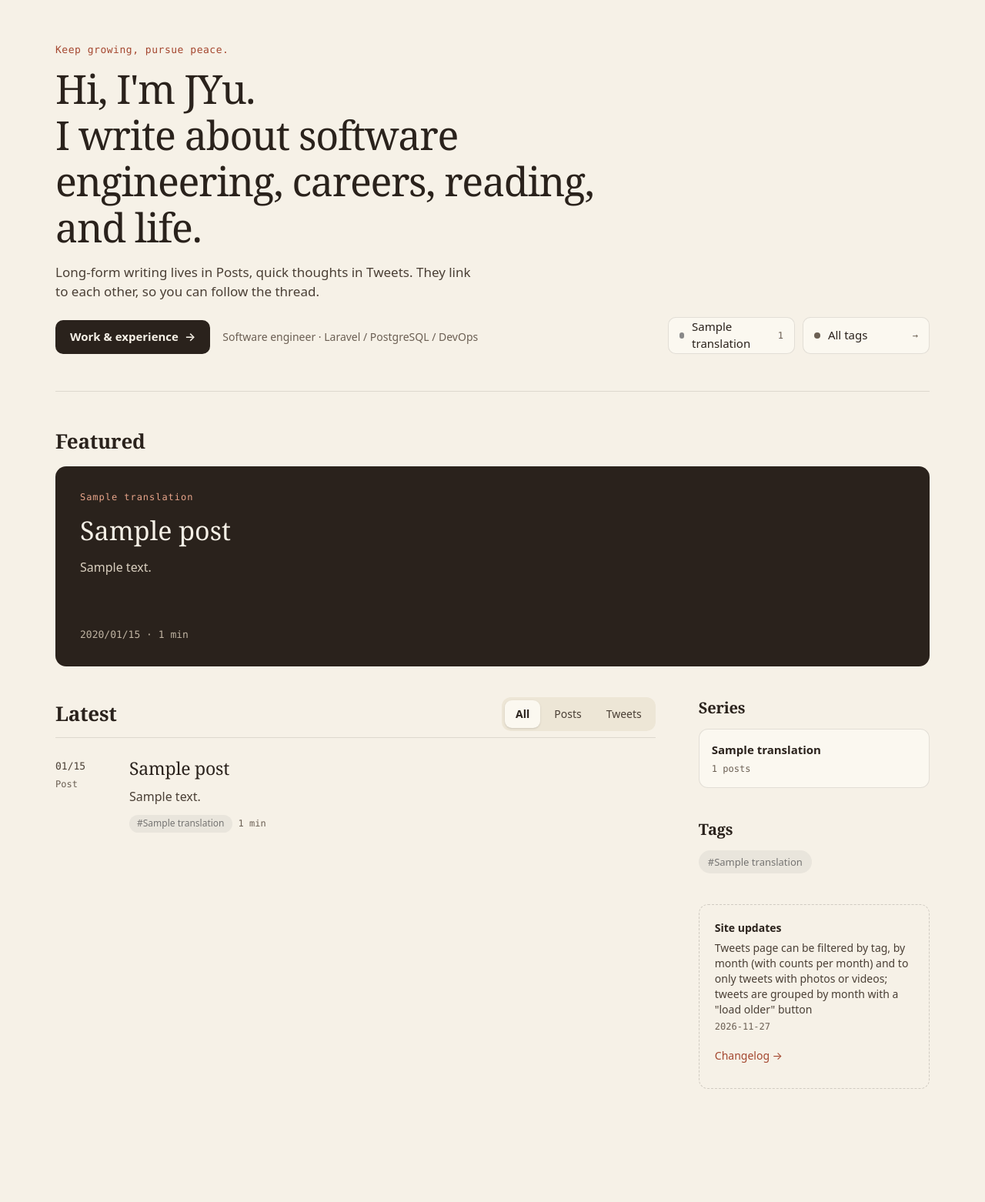
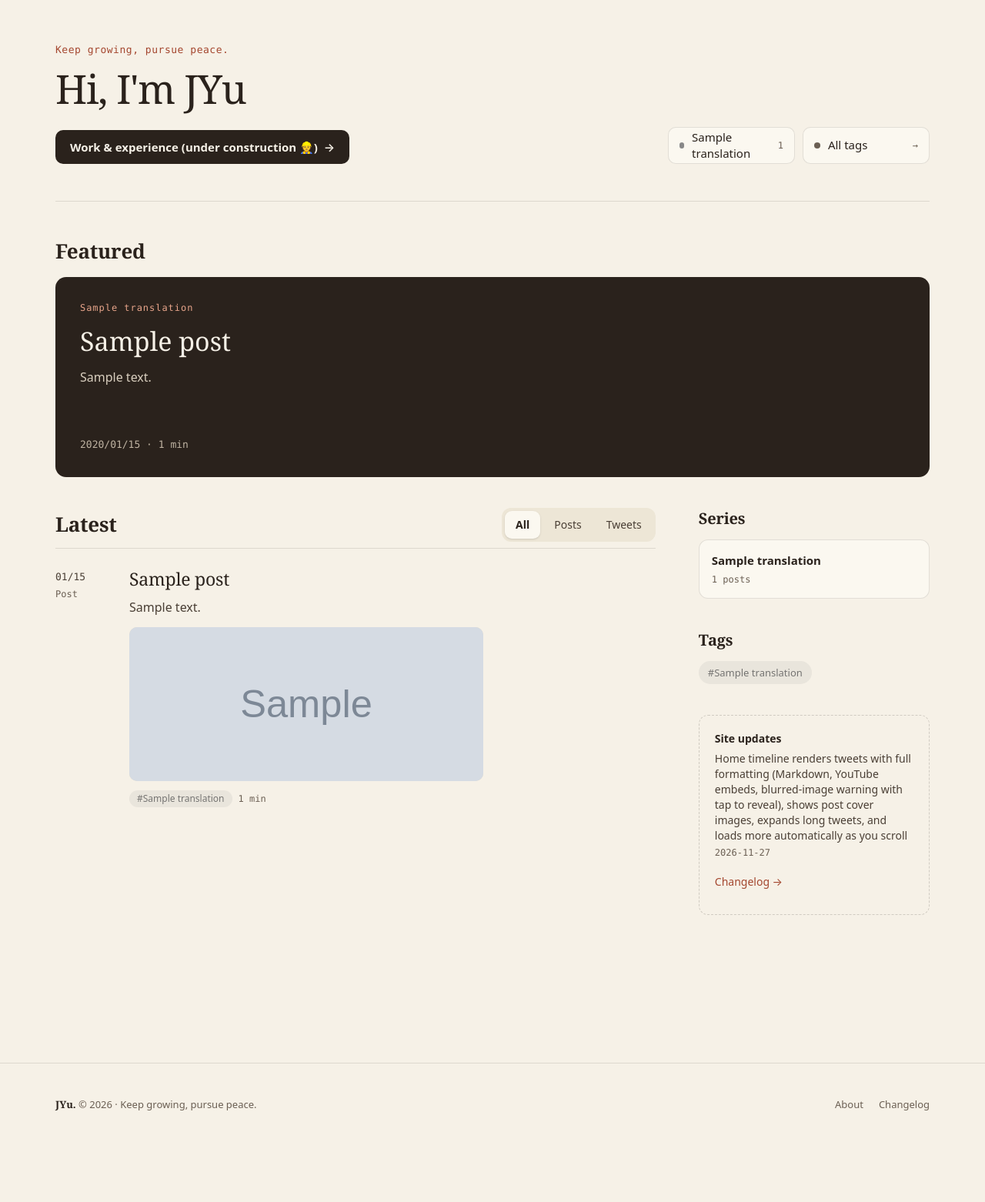
Before and after one commit to JYu1999/new-jyu-notes, a Laravel app: page /en in a window 1280 px wide. Shown: the part 69-1631 px from the top of the page at 77% size. After the commit the page ends 1513 px from the top, so only its background shows below. Run offline with Laravel 12, Linux system fonts and the light colour scheme; tables that the repository leaves empty hold one stand-in row (values such as "Sample post"); grey boxes marked "Sample" are stand-in pictures; style sheets or scripts are compiled from the project's sources; parts of the project's set-up code (start-up, migrations or seed data) failed here and were passed over.

Commit message:
JYU-534: 首頁回饋修正（介紹文字、最新時間軸）
- 介紹只保留「嗨，我是 JYu」，移除說明段落與職稱；按鈕改為「作品與經歷（施工中👷）」
- 最新：碎念以 Markdown 呈現（YouTube 嵌入、照片、敏感圖片模糊警示與點擊移除）
- 碎念超過 500 字先收合，可「展開全文」；文章顯示封面圖
- 捲到底自動載入更多（按鈕保留為後備）
- 媒體區塊抽成 tweet-media-grid partial 共用

Co-Authored-By: Claude Opus 5.5 <noreply@anthropic.com>

```diff
--- a/app/Http/Controllers/Public/HomeController.php
+++ b/app/Http/Controllers/Public/HomeController.php
@@ -18,6 +18,9 @@ class HomeController extends Controller
     public const FEED_PAGE_SIZE = 10;
 
     public const FEATURED_ON_HOME = 3;
+
+    /** Tweets longer than this (plain-text characters) start collapsed in the timeline. */
+    public const FEED_EXCERPT_CHARS = 500;
 
     public function index(
         HomeRequest $request,
--- a/lang/en/public.php
+++ b/lang/en/public.php
@@ -1,7 +1,6 @@
 <?php
 
 return [
-    'home_intro' => 'Long-form writing lives in Posts, quick thoughts in Tweets. They link to each other, so you can follow the thread.',
     'home_featured_posts' => 'Featured Posts',
     'home_recent_tweets' => 'Recent Tweets',
     'home_popular_tags' => 'Popular Tags',
@@ -50,8 +49,8 @@ return [
 
     'views' => 'views',
     'min_read' => 'min read',
-    'sensitive_warning' => 'Sensitive content',
-    'sensitive_reveal' => 'Click to view',
+    'sensitive_warning' => 'This image is blurred',
+    'sensitive_reveal' => 'Tap to remove the blur',
 
     'login_to_admin' => 'Admin Login',
     'login_email' => 'Email',
@@ -74,10 +73,8 @@ return [
     'n_posts' => ':n posts',
 
     // Home page (JYU-534)
-    'home_hello' => 'Hi, I\'m JYu.',
-    'home_headline' => 'I write about software engineering, careers, reading, and life.',
-    'home_work_cta' => 'Work & experience',
-    'home_role' => 'Software engineer · Laravel / PostgreSQL / DevOps',
+    'home_hello' => 'Hi, I\'m JYu',
+    'home_work_cta' => 'Work & experience (under construction 👷)',
     'home_topics' => 'Topics',
     'home_all_tags' => 'All tags',
     'home_featured' => 'Featured',
--- a/resources/js/app.js
+++ b/resources/js/app.js
@@ -48,6 +48,15 @@ window.homeFeed = function ({ url, type, next }) {
         next,
         loading: false,
         error: false,
+        // Infinite scroll: load the next page when the "load more" button nears the viewport.
+        // The button stays as a fallback (no IntersectionObserver, or after an error).
+        init() {
+            if (!('IntersectionObserver' in window) || !this.$refs.more) return;
+            const observer = new IntersectionObserver((entries) => {
+                if (entries[0].isIntersecting && !this.error) this.loadMore();
+            }, { rootMargin: '400px 0px' });
+            observer.observe(this.$refs.more);
+        },
         async fetchPage(params) {
             this.loading = true;
             this.error = false;
@@ -86,6 +95,11 @@ window.homeFeed = function ({ url, type, next }) {
             if (!data) return;
             this.$refs.list.insertAdjacentHTML('beforeend', data.html);
             this.next = data.next;
+            // If the page is still short (button still near the viewport), keep loading.
+            this.$nextTick(() => {
+                const more = this.$refs.more;
+                if (this.next && more && more.getBoundingClientRect().top < window.innerHeight + 400) this.loadMore();
+            });
         },
     };
 };
--- a/resources/views/public/home.blade.php
+++ b/resources/views/public/home.blade.php
@@ -10,14 +10,9 @@
     <section class="flex flex-wrap items-end gap-6 md:gap-12 pb-8 md:pb-12 border-b border-line">
         <div class="grow-[999] basis-[560px] min-w-0">
             <p class="m-0 mb-2 md:mb-3 font-mono text-xs md:text-[13px] tracking-[0.04em] text-accent">{{ __('footer.tagline') }}</p>
-            <h1 class="m-0 mb-3 md:mb-4 font-serif text-[32px] md:text-[52px] leading-tight md:leading-[1.15] font-medium tracking-tight">
-                {{ __('public.home_hello') }}<br class="hidden md:block">
-                {{ __('public.home_headline') }}
-            </h1>
-            <p class="m-0 max-w-[560px] text-ink-2 md:text-[17px]">{{ __('public.home_intro') }}</p>
+            <h1 class="m-0 font-serif text-[32px] md:text-[52px] leading-tight md:leading-[1.15] font-medium tracking-tight">{{ __('public.home_hello') }}</h1>
             <div class="flex flex-wrap items-center gap-2.5 mt-6">
                 <x-ui.button :href="$workUrl" variant="primary">{{ __('public.home_work_cta') }}<span aria-hidden="true">→</span></x-ui.button>
-                <span class="px-1.5 text-sm text-ink-3">{{ __('public.home_role') }}</span>
             </div>
         </div>
 
@@ -80,7 +75,8 @@
             <x-ui.button size="lg" class="w-full mt-2 {{ $feedNext ? '' : 'hidden' }}" x-ref="more"
                 :href="route('public.home', ['locale' => $loc, 'type' => $feedType === 'all' ? null : $feedType, 'before' => $feedNext]).'#latest'"
                 @click.prevent="loadMore()" ::class="{ 'hidden': !next }" ::aria-disabled="loading">
-                {{ __('public.load_more') }}
+                <span x-show="!loading">{{ __('public.load_more') }}</span>
+                <span x-show="loading" x-cloak>{{ __('public.loading_more') }}</span>
             </x-ui.button>
         </section>
 
--- a/resources/views/public/home/_feed-items.blade.php
+++ b/resources/views/public/home/_feed-items.blade.php
@@ -6,11 +6,10 @@
         $isPost = $item['type'] === 'post';
         $url = $isPost ? route('public.posts.show', [$loc, $m->slug]) : route('public.tweets.show', [$loc, $m->id]);
         $kind = $isPost ? __('public.kind_post') : __('public.kind_tweet');
-        $images = $isPost ? [] : collect($m->media ?? [])->where('type', '!=', 'video')->values();
     @endphp
     <article data-feed-item="{{ $item['type'] }}" class="grid md:grid-cols-[76px_minmax(0,1fr)] gap-1.5 md:gap-5 py-6 border-t border-line">
         <div class="flex md:flex-col gap-1.5 md:pt-1 font-mono text-xs text-ink-3">
-            <time datetime="{{ $item['published_at']->toIso8601String() }}" class="text-ink-2 md:text-[13px]">{{ $item['published_at']->format('m/d') }}</time>
+            <a href="{{ $url }}" class="text-ink-2 hover:text-accent md:text-[13px]"><time datetime="{{ $item['published_at']->toIso8601String() }}">{{ $item['published_at']->format('m/d') }}</time></a>
             <span aria-hidden="true" class="md:hidden">·</span>
             <span>{{ $kind }}</span>
         </div>
@@ -22,30 +21,32 @@
                 @if($m->excerpt)
                     <p class="m-0 text-ink-2">{{ $m->excerpt }}</p>
                 @endif
-            @else
-                <a href="{{ $url }}" class="block text-ink hover:text-accent [overflow-wrap:anywhere]">{{ $m->preview(220) }}</a>
-                @php
-                    $videos = collect($m->media ?? [])->where('type', 'video');
-                    $hasEmbed = str_contains((string) $m->body, '{{< youtube');
-                @endphp
-                @if($images->isEmpty() && ($videos->isNotEmpty() || $hasEmbed))
-                    <a href="{{ $url }}" aria-label="{{ __('public.feed_video') }}"
-                        class="flex items-center justify-center mt-3.5 max-w-[460px] h-[200px] rounded-[10px] bg-ink text-paper hover:text-paper">
-                        <span class="flex items-center justify-center size-14 rounded-full bg-paper/90 text-ink">
-                            <svg width="20" height="20" viewBox="0 0 24 24" fill="currentColor" aria-hidden="true"><path d="M8 5v14l11-7z"/></svg>
-                        </span>
+                @if($m->cover_image_path)
+                    <a href="{{ $url }}" tabindex="-1" aria-hidden="true" class="block mt-3.5 max-w-[460px] rounded-[10px] overflow-hidden bg-paper-3">
+                        <img src="{{ media_url($m->cover_image_path) }}" alt="" loading="lazy" class="w-full h-[200px] object-cover">
                     </a>
                 @endif
-                @if($images->isNotEmpty())
-                    @php $first = $images->first(); @endphp
-                    <a href="{{ $url }}" class="relative block mt-3.5 max-w-[460px] rounded-[10px] overflow-hidden bg-paper-3">
-                        <img src="{{ media_url($first['path']) }}" alt="{{ $first['alt'] ?? '' }}" loading="lazy"
-                            class="w-full h-[200px] object-cover {{ ! empty($first['sensitive']) ? 'blur-xl scale-105' : '' }}">
-                        @if($images->count() > 1)
-                            <span class="absolute right-2 bottom-2 px-2 py-0.5 rounded-md bg-ink/70 text-paper text-xs font-mono">{{ __('public.n_photos', ['n' => $images->count()]) }}</span>
+            @else
+                {{-- Tweet: full Markdown (YouTube shortcodes become embeds); long ones show ~500 characters first. --}}
+                @php
+                    $rendered = app(\App\Support\MarkdownRenderer::class)->render((string) $m->body);
+                    $plainLength = mb_strlen(trim(preg_replace('/\s+/u', ' ', strip_tags($rendered))));
+                    $isLong = $plainLength > \App\Http\Controllers\Public\HomeController::FEED_EXCERPT_CHARS;
+                @endphp
+                <div @if($isLong) x-data="{ expanded: false }" @endif>
+                    <div data-feed-body class="prose-blog tweet-body text-base leading-[1.75] text-ink relative [overflow-wrap:anywhere]"
+                        @if($isLong) :class="expanded ? '' : 'max-h-[26rem] overflow-hidden'" @endif>
+                        {!! $rendered !!}
+                        @if($isLong)
+                            <div x-show="!expanded" class="absolute inset-x-0 bottom-0 h-16 bg-gradient-to-t from-paper via-paper/80 to-transparent pointer-events-none"></div>
                         @endif
-                    </a>
-                @endif
+                    </div>
+                    @if($isLong)
+                        <button type="button" x-show="!expanded" @click="expanded = true" :aria-expanded="expanded"
+                            class="mt-1 inline-flex items-center min-h-9 text-sm font-semibold text-accent hover:text-accent-ink">{{ __('public.tweets_expand') }}</button>
+                    @endif
+                </div>
+                @include('components.partials.tweet-media-grid', ['media' => $m->media ?? []])
             @endif
             @if($m->tags->isNotEmpty() || $isPost)
                 <div class="flex flex-wrap items-center gap-2 mt-3">
```
Also changed, not shown: lang/id/public.php (+4 -7 lines), lang/ja/public.php (+4 -7 lines), lang/vi/public.php (+4 -7 lines), lang/zh/public.php (+4 -7 lines), resources/views/components/partials/tweet-media-grid.blade.php (added, +21 -0 lines), resources/views/components/tweet-card.blade.php (+1 -20 lines), tests/Feature/Public/HomePageTest.php (+80 -8 lines), tests/Feature/Public/TweetCardSensitiveTest.php (+3 -3 lines), CHANGELOG.md.
